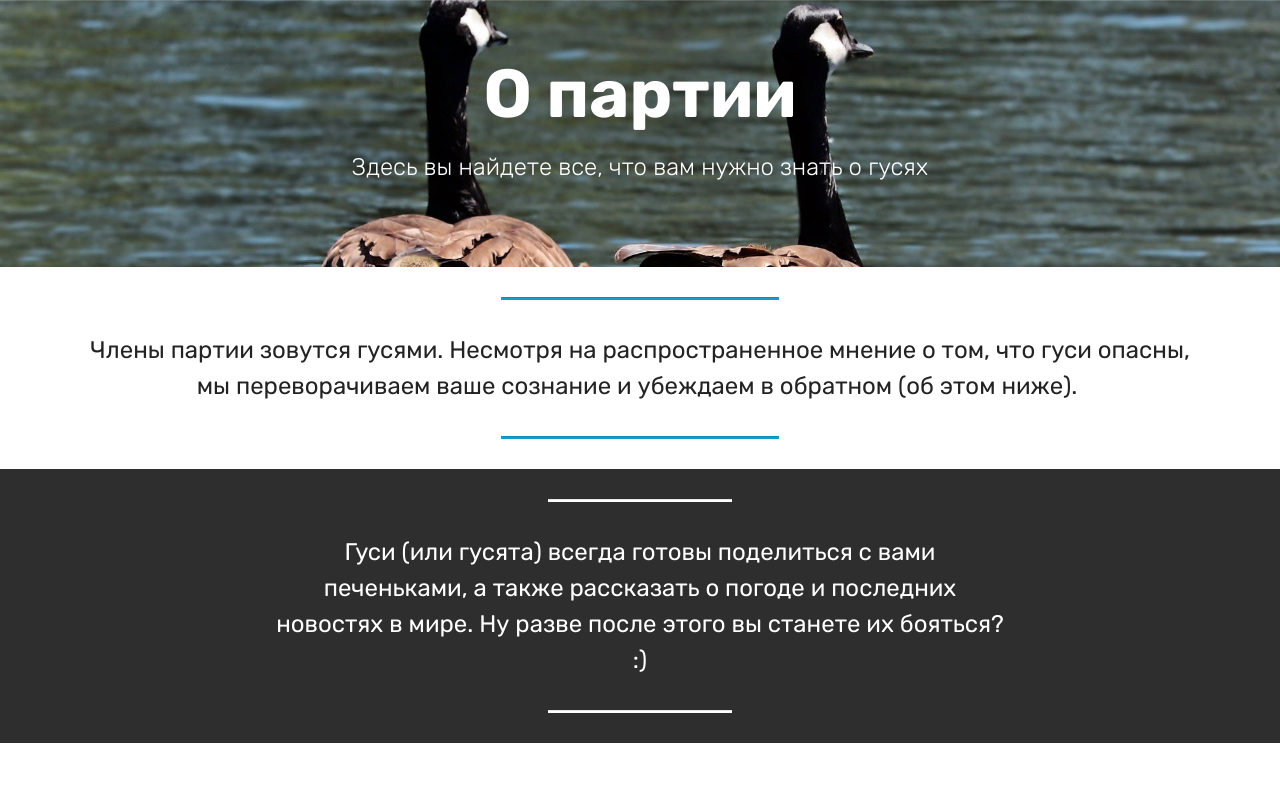
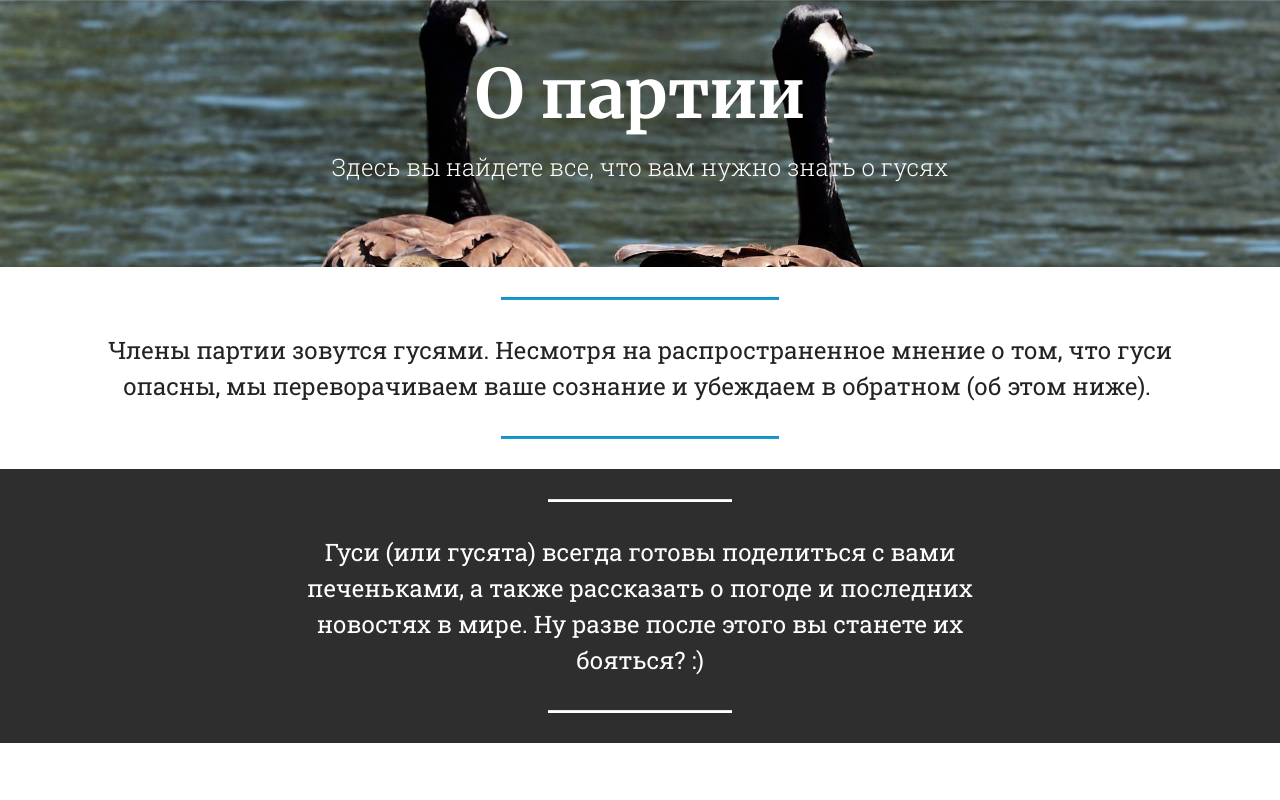
Before and after one commit to GPKK/mobirise, a plain HTML site: page page1.html in a window 1280 px wide. Shown: the top 800 px of the page. Drawn offline with Linux system fonts and the light colour scheme.

Commit message:
create github pages

```diff
--- a/assets/mobirise/css/mbr-additional.css
+++ b/assets/mobirise/css/mbr-additional.css
@@ -1,4 +1,6 @@
+@import url(https://fonts.googleapis.com/css?family=Merriweather:300,300i,400,400i,700,700i,900,900i);
 @import url(https://fonts.googleapis.com/css?family=Rubik:300,300i,400,400i,500,500i,700,700i,900,900i);
+@import url(https://fonts.googleapis.com/css?family=Roboto+Slab:100,300,400,700);
 
 
 
@@ -20,7 +22,7 @@ body {
   line-height: 1.6;
 }
 .display-1 {
-  font-family: 'Rubik', sans-serif;
+  font-family: 'Merriweather', serif;
   font-size: 4.25rem;
 }
 .display-1 > .mbr-iconfont {
@@ -41,7 +43,7 @@ body {
   font-size: 1.6rem;
 }
 .display-5 {
-  font-family: 'Rubik', sans-serif;
+  font-family: 'Roboto Slab', serif;
   font-size: 1.5rem;
 }
 .display-5 > .mbr-iconfont {
--- a/page1.html
+++ b/page1.html
@@ -41,7 +41,7 @@
     </div>
 </section>
 
-<section class="engine"><a href="https://mobirise.info/t">free amp templates</a></section><section class="mbr-section article content9 cid-ryudb9DfNl" id="content9-4">
+<section class="engine"><a href="https://mobirise.info/f">simple site maker</a></section><section class="mbr-section article content9 cid-ryudb9DfNl" id="content9-4">
 
 
 
```
Also changed, not shown: index.html (+1 -1 lines), page2.html (+1 -1 lines), 1 other file.
